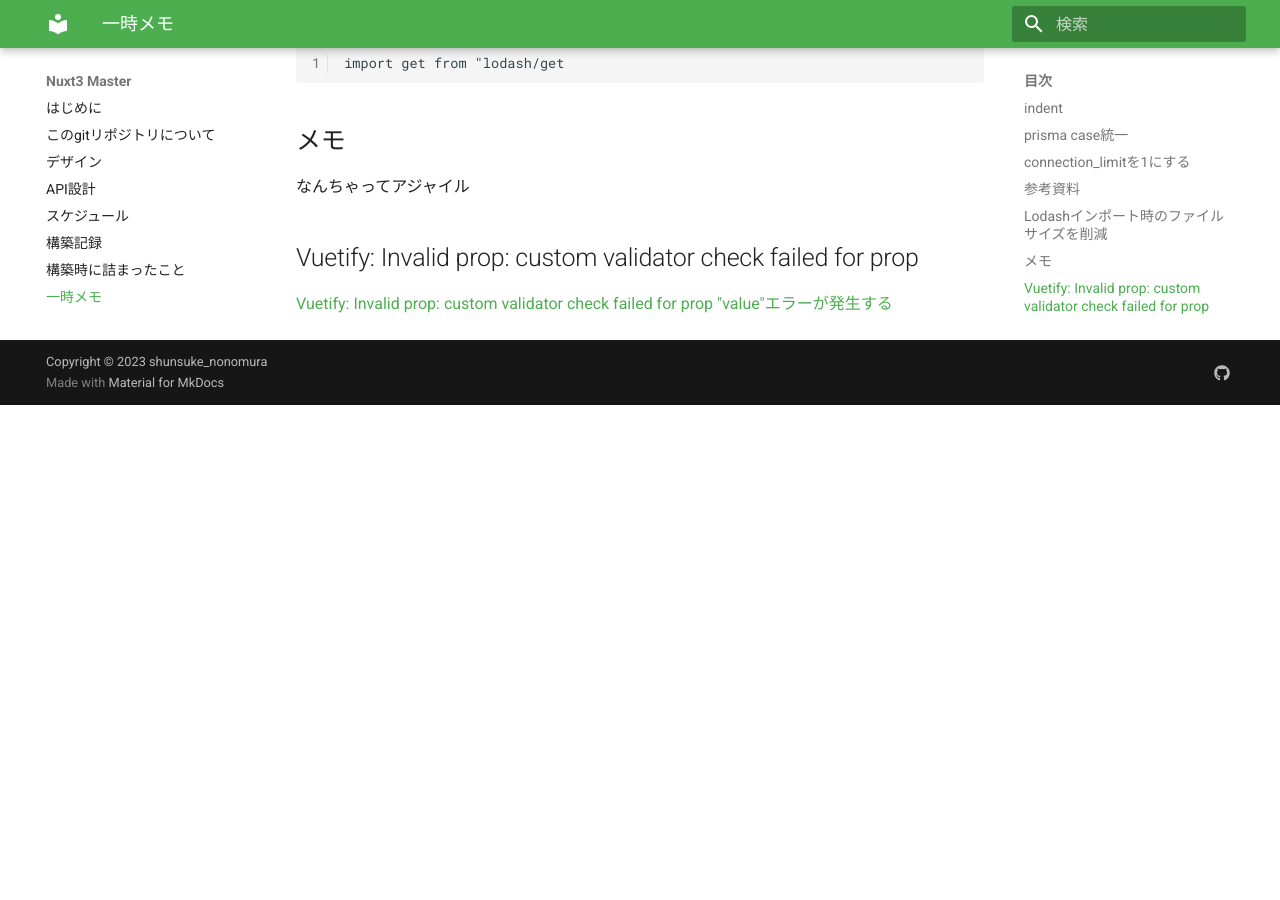
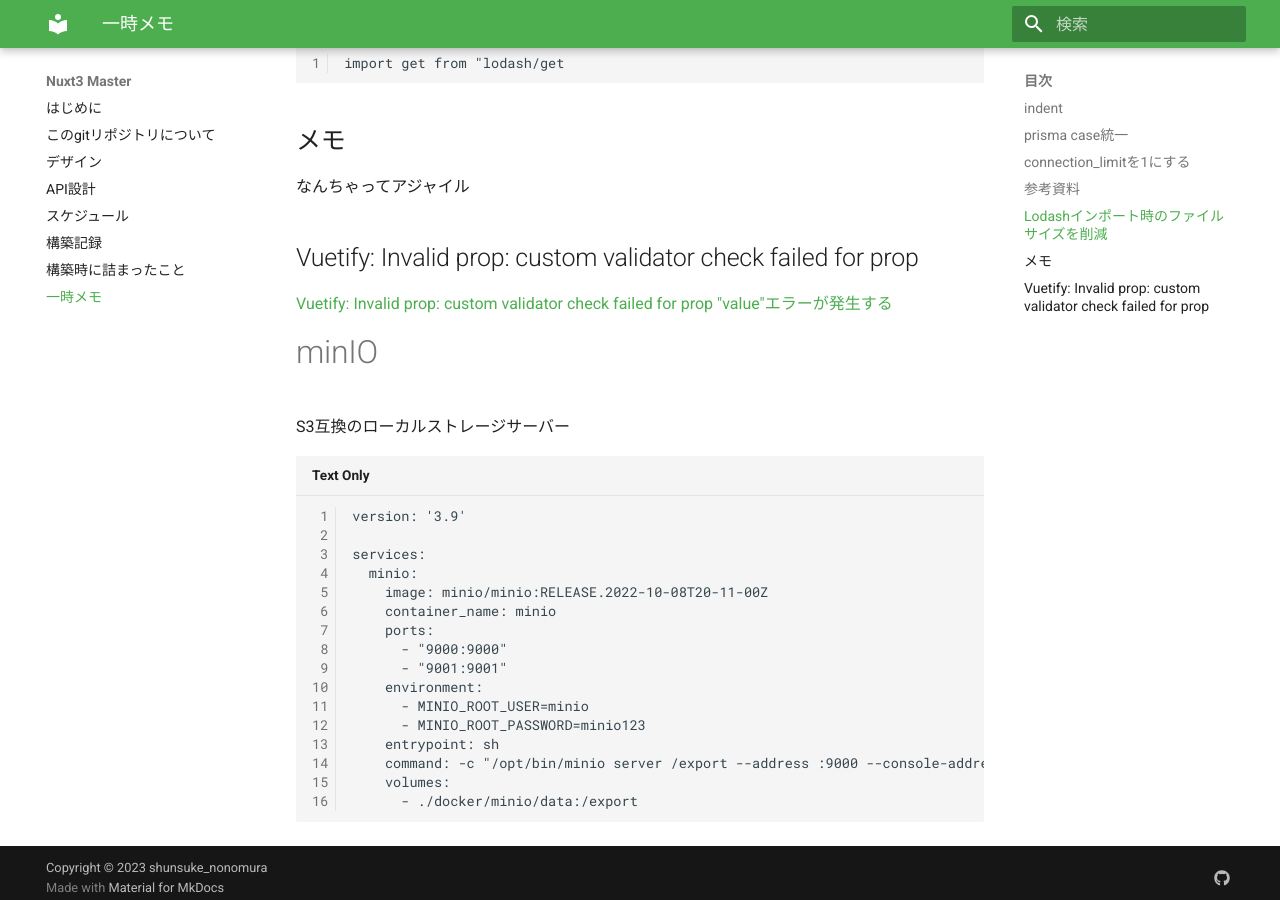
Before and after one commit to ShunsukeNONOMURA/nuxt3-master, an MkDocs documentation site: the page built from docs/volume/docs/99-tmp-memo.md, in a window 1280 px wide and 900 px high, scrolled down 1120 px. Built offline with MkDocs 1.6.1 and Material for MkDocs 9.7.7, drawn with Linux system fonts in a browser that asks for light colours; before the commit the page ends 1525 px from its top, so only the background shows below that.

Commit message:
update docs

````diff
--- a/docs/volume/docs/99-tmp-memo.md
+++ b/docs/volume/docs/99-tmp-memo.md
@@ -40,3 +40,25 @@
 
 ## Vuetify: Invalid prop: custom validator check failed for prop
 [Vuetify: Invalid prop: custom validator check failed for prop "value"エラーが発生する](https://qiita.com/Sicut_study/items/ed41eb541cb6a8eef410)
+
+# minIO
+S3互換のローカルストレージサーバー
+
+```
+version: '3.9'
+
+services:
+  minio:
+    image: minio/minio:RELEASE.2022-10-08T20-11-00Z
+    container_name: minio
+    ports:
+      - "9000:9000"
+      - "9001:9001"
+    environment:
+      - MINIO_ROOT_USER=minio
+      - MINIO_ROOT_PASSWORD=minio123
+    entrypoint: sh
+    command: -c "/opt/bin/minio server /export --address :9000 --console-address :9001"
+    volumes:
+      - ./docker/minio/data:/export
+```
````
